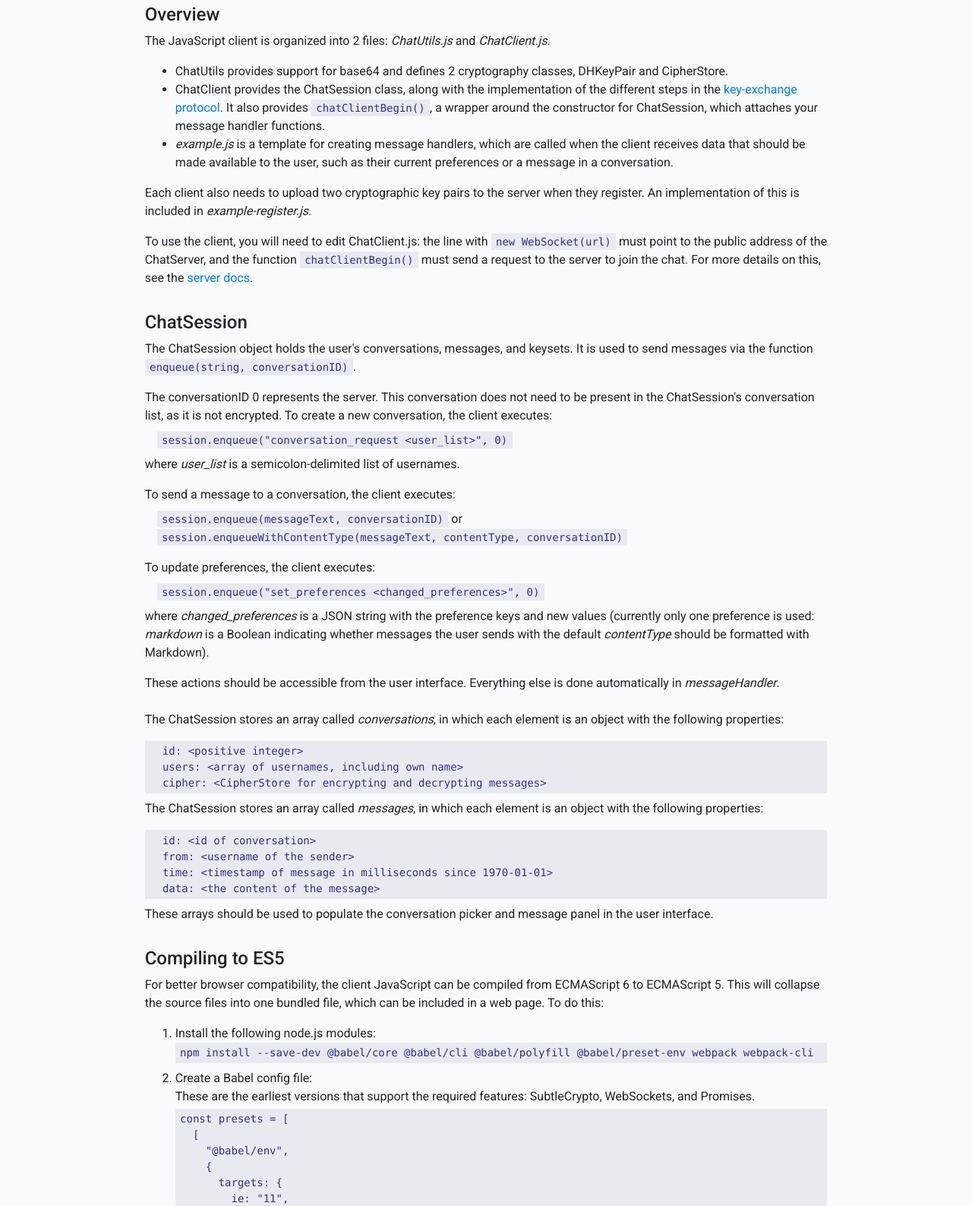
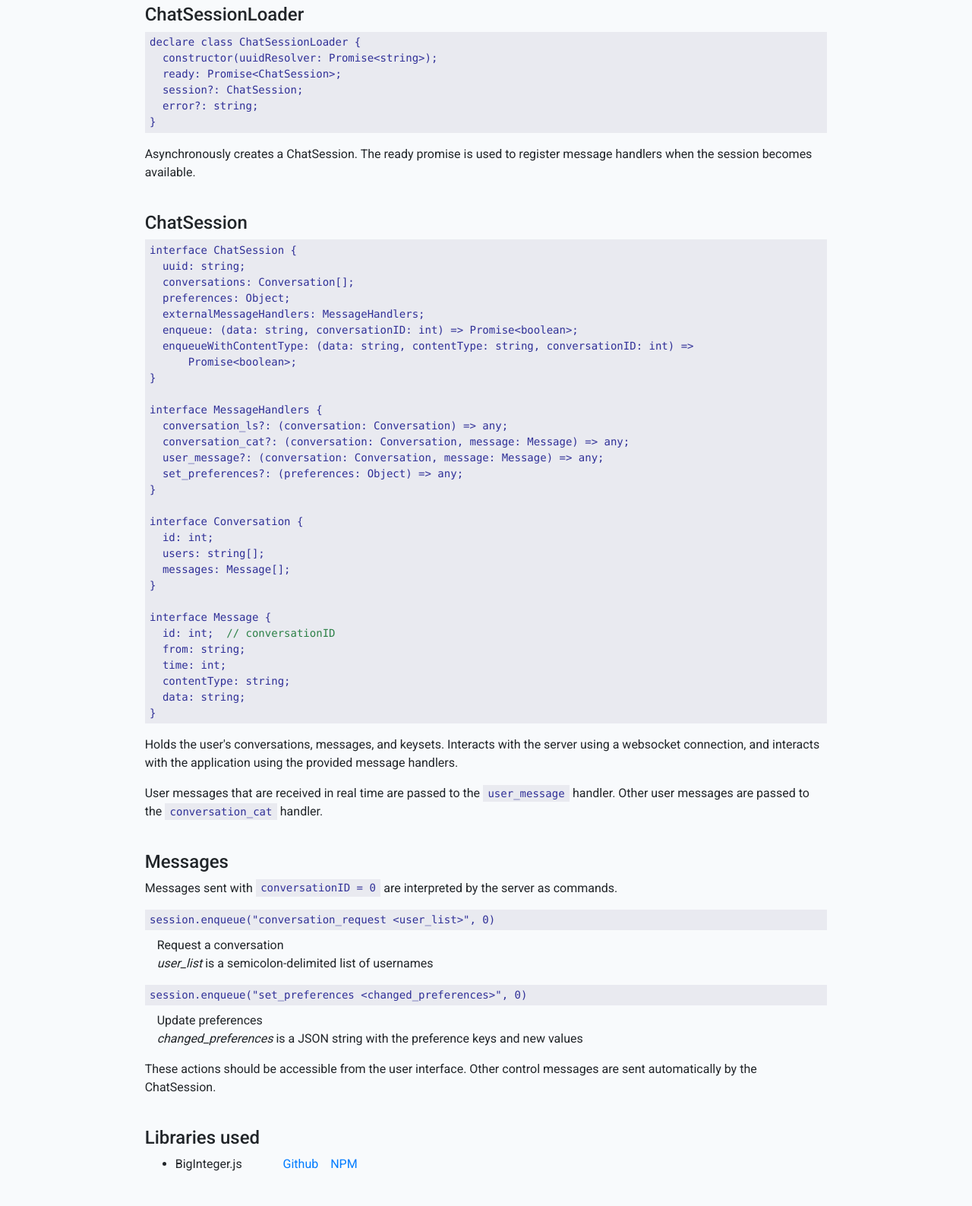
Before and after one commit to dylanburati/CNChat, a plain HTML site: page client.html in a window 1280 px wide. Shown: the part 145-1732 px from the top of the page at 76% size. Drawn offline with nearby package versions, Linux system fonts and the light colour scheme.

Commit message:
Update docs

```diff
--- a/client.html
+++ b/client.html
@@ -44,174 +44,54 @@
         <div class="col-md-10" style="max-width: 1000px !important">
 
         <div class="px-1 pt-4 pb-2">
-          <p class="h2 font-weight-light">ChatClient</p>
+          <p class="h2 font-weight-light">ChatClient browser API</p>
         </div>
 
         <div class="px-1 py-2">
-          <span class="anchor" id="overview"></span>
-          <p class="h4">Overview</p>
-          <p>
-            The JavaScript client is organized into 2 files: <em>ChatUtils.js</em> and <em>ChatClient.js</em>.
-          </p>
-          <ul>
-            <li>ChatUtils provides support for base64 and defines 2 cryptography classes, DHKeyPair and CipherStore.</li>
-            <li>
-              ChatClient provides the ChatSession class, along with the implementation of the different steps in the
-              <a href="./key-exchange.html">key-exchange protocol</a>. It also provides <code>chatClientBegin()</code>,
-              a wrapper around the constructor for ChatSession, which attaches your message handler functions.
-            </li>
-            <li>
-              <em>example.js</em> is a template for creating message handlers, which are called when the client receives
-              data that should be made available to the user, such as their current preferences or a message in a
-              conversation.
-            </li>
-          </ul>
-          <p>
-            Each client also needs to upload two cryptographic key pairs to the server when they register. An
-            implementation of this is included in <em>example-register.js</em>.
-          </p>
-          <p>
-            To use the client, you will need to edit ChatClient.js: the line with <code>new WebSocket(url)</code> must point to the
-            public address of the ChatServer, and the function <code>chatClientBegin()</code> must send a request to the server to
-            join the chat. For more details on this, see the <a href="./server.html">server docs</a>.
+          <h4>ChatSessionLoader</h4>
+          <code class="d-block multiline-text eol-comment" id="define-ChatSessionLoader">
+          </code>
+          <p class="mt-3 mb-4">
+            Asynchronously creates a ChatSession. The ready promise is used to register message
+            handlers when the session becomes available.
           </p>
         </div>
 
         <div class="px-1 py-2">
-          <span class="anchor" id="chatsession"></span>
-          <p class="h4">ChatSession</p>
-          <p>
-            The ChatSession object holds the user's conversations, messages, and keysets. It is used to send messages via
-            the function <code>enqueue(string, conversationID)</code>.
-          </p>
-          <p class="mb-2">
-            The conversationID 0 represents the server. This conversation does not need to be present in the ChatSession's
-            conversation list, as it is not encrypted. To create a new conversation, the client executes:
-          </p>
-          <code class="ml-3">session.enqueue("conversation_request &lt;user_list&gt;", 0)</code>
-          <p class="mt-2">
-            where <em>user_list</em> is a semicolon-delimited list of usernames.
-          </p>
-          <p class="mb-2">
-            To send a message to a conversation, the client executes:
-          </p>
-          <code class="ml-3">session.enqueue(messageText, conversationID)</code> or<br>
-          <code class="ml-3">session.enqueueWithContentType(messageText, contentType, conversationID)</code>
-          <p class="mt-3 mb-2">
-            To update preferences, the client executes:
-          </p>
-          <code class="ml-3">session.enqueue("set_preferences &lt;changed_preferences&gt;", 0)</code>
-          <p class="mt-2 mb-3">
-            where <em>changed_preferences</em> is a JSON string with the preference keys and new values
-            (currently only one preference is used: <em>markdown</em> is a Boolean indicating whether messages the user
-            sends with the default <em>contentType</em> should be formatted with Markdown).
+          <h4>ChatSession</h4>
+          <code class="d-block multiline-text eol-comment" id="define-ChatSession">
+          </code>
+          <p class="mt-3">
+            Holds the user's conversations, messages, and keysets. Interacts with the server using a
+            websocket connection, and interacts with the application using the provided message
+            handlers.
           </p>
           <p class="mb-4">
-            These actions should be accessible from the user interface. Everything else is done automatically in
-            <em>messageHandler</em>.
-          </p>
-          <p>
-            The ChatSession stores an array called <em>conversations</em>, in which each element is an object with the
-            following properties:
-          </p>
-          <code class="d-block multiline-text">  id: &lt;positive integer&gt;
-  users: &lt;array of usernames, including own name&gt;
-  cipher: &lt;CipherStore for encrypting and decrypting messages&gt;</code>
-          <p>
-            The ChatSession stores an array called <em>messages</em>, in which each element is an object with the
-            following properties:
-          </p>
-          <code class="d-block multiline-text">  id: &lt;id of conversation&gt;
-  from: &lt;username of the sender&gt;
-  time: &lt;timestamp of message in milliseconds since 1970-01-01&gt;
-  data: &lt;the content of the message&gt;</code>
-          <p>
-            These arrays should be used to populate the conversation picker and message panel in the user interface.
+            User messages that are received in real time are passed to the <code>user_message</code>
+            handler. Other user messages are passed to the <code>conversation_cat</code> handler.
           </p>
         </div>
 
         <div class="px-1 py-2">
-          <span class="anchor" id="compiling"></span>
-          <p class="h4">Compiling to ES5</p>
+          <h4>Messages</h4>
           <p>
-            For better browser compatibility, the client JavaScript can be compiled from ECMAScript 6 to ECMAScript 5.
-            This will collapse the source files into one bundled file, which can be included in a web page. To do this:
+            Messages sent with <code>conversationID = 0</code> are interpreted by the server as
+            commands.
           </p>
-          <ol>
-            <li class="mb-2">
-              Install the following node.js modules:<br>
-              <code class="d-block">
-                npm install --save-dev @babel/core @babel/cli @babel/polyfill @babel/preset-env webpack webpack-cli
-              </code>
-            </li>
-            <li class="mb-2">
-              Create a Babel config file:<br>
-              These are the earliest versions that support the required features: SubtleCrypto, WebSockets, and Promises.
-              <code class="mt-1 mb-3 d-block" style="white-space: pre-wrap;"
->const presets = [
-  [
-    "@babel/env",
-    {
-      targets: {
-        ie: "11",
-        edge: "12",
-        firefox: "34",
-        chrome: "37",
-        safari: "8",
-        opera: "24",
-        ios: "8"
-      },
-      useBuiltIns: "usage"
-    },
-  ],
-];
-
-module.exports = { presets };</code>
-              These are the earliest versions that support the required features, plus the Object.assign function, arrow functions and let declarations.
-              <code class="mt-1 d-block multiline-text"
->const presets = [
-  [
-    "@babel/env",
-    {
-      targets: {
-        edge: "12",
-        firefox: "44",
-        chrome: "49",
-        safari: "10",
-        opera: "32",
-        ios: "10"
-      },
-      useBuiltIns: "usage"
-    },
-  ]
-];
-
-module.exports = { presets };</code>
-            </li>
-            <li class="mb-2">
-              Concatenate the files to compile:<br>
-              <code class="d-block">
-                cat path/to/ChatUtils.js path/to/ChatClient.js path/to/example.js &gt; CNChat-es6.js
-              </code>
-              <p class="ml-4 mt-2 mb-0" style="line-height: 1.35;">
-                Note: the functions in the bundle will not be defined in the scope of the window. If your code for the
-                user interface needs to access one of them, you can add lines to the end of CNChat-es6.js like this:<br>
-                <code class="d-block">window.chatClientBegin = chatClientBegin;</code>
-              </p>
-            </li>
-            <li class="mb-2">
-              Compile with Babel<br>
-              <code class="d-block">
-                ./node_modules/.bin/babel --config-file babel.config.js -o CNChat-es5.js CNChat-es6.js
-              </code>
-            </li>
-            <li class="mb-2">
-              Preload dependencies with Webpack<br>
-              <code class="d-block">
-                ./node_modules/.bin/webpack --optimize-minimize -o CNChat-bundle.js CNChat-es5.js
-              </code><br>
-            </li>
-          </ol>
+          <code class="d-block mb-2">session.enqueue("conversation_request &lt;user_list&gt;", 0)</code>
+          <p class="ml-3">
+            Request a conversation<br>
+            <em>user_list</em> is a semicolon-delimited list of usernames
+          </p>
+          <code class="d-block mb-2">session.enqueue("set_preferences &lt;changed_preferences&gt;", 0)</code>
+          <p class="ml-3">
+            Update preferences<br>
+            <em>changed_preferences</em> is a JSON string with the preference keys and new values
+          </p>
+          <p class="mb-4">
+            These actions should be accessible from the user interface. Other control messages are
+            sent automatically by the ChatSession.
+          </p>
         </div>
 
         <div class="px-1 py-2">
@@ -225,13 +105,6 @@ module.exports = { presets };</code>
                 <a href="https://www.npmjs.com/package/big-integer">NPM</a>
               </div>
             </li>
-            <li>
-              <div class="d-flex" style="max-width: 15em;">
-                <span style="flex-grow: 1;">Axios</span>
-                <a class="mr-3" href="https://github.com/axios/axios">Github</a>
-                <a href="https://www.npmjs.com/package/axios">NPM</a>
-              </div>
-            </li>
           </ul>
         </div>
 
@@ -241,12 +114,76 @@ module.exports = { presets };</code>
       </div>
     </main>
     <script src="https://code.jquery.com/jquery-3.3.1.min.js"
-            integrity="sha256-FgpCb/KJQlLNfOu91ta32o/NMZxltwRo8QtmkMRdAu8=" crossorigin="anonymous"></script>
+        integrity="sha256-FgpCb/KJQlLNfOu91ta32o/NMZxltwRo8QtmkMRdAu8="
+        crossorigin="anonymous">
+    </script>
     <script src="https://cdnjs.cloudflare.com/ajax/libs/popper.js/1.14.3/umd/popper.min.js"
-            integrity="sha384-ZMP7rVo3mIykV+2+9J3UJ46jBk0WLaUAdn689aCwoqbBJiSnjAK/l8WvCWPIPm49" crossorigin="anonymous"></script>
+        integrity="sha384-ZMP7rVo3mIykV+2+9J3UJ46jBk0WLaUAdn689aCwoqbBJiSnjAK/l8WvCWPIPm49"
+        crossorigin="anonymous">
+    </script>
     <script src="https://stackpath.bootstrapcdn.com/bootstrap/4.1.3/js/bootstrap.min.js"
-            integrity="sha384-ChfqqxuZUCnJSK3+MXmPNIyE6ZbWh2IMqE241rYiqJxyMiZ6OW/JmZQ5stwEULTy" crossorigin="anonymous"></script>
+        integrity="sha384-ChfqqxuZUCnJSK3+MXmPNIyE6ZbWh2IMqE241rYiqJxyMiZ6OW/JmZQ5stwEULTy"
+        crossorigin="anonymous">
+    </script>
     <script type="text/javascript">
+
+document.getElementById('define-ChatSessionLoader').textContent =
+`declare class ChatSessionLoader {
+  constructor(uuidResolver: Promise<string>);
+  ready: Promise<ChatSession>;
+  session?: ChatSession;
+  error?: string;
+}`;
+
+document.getElementById('define-ChatSession').textContent =
+`interface ChatSession {
+  uuid: string;
+  conversations: Conversation[];
+  preferences: Object;
+  externalMessageHandlers: MessageHandlers;
+  enqueue: (data: string, conversationID: int) => Promise<boolean>;
+  enqueueWithContentType: (data: string, contentType: string, conversationID: int) =>
+      Promise<boolean>;
+}
+
+interface MessageHandlers {
+  conversation_ls?: (conversation: Conversation) => any;
+  conversation_cat?: (conversation: Conversation, message: Message) => any;
+  user_message?: (conversation: Conversation, message: Message) => any;
+  set_preferences?: (preferences: Object) => any;
+}
+
+interface Conversation {
+  id: int;
+  users: string[];
+  messages: Message[];
+}
+
+interface Message {
+  id: int;  // conversationID
+  from: string;
+  time: int;
+  contentType: string;
+  data: string;
+}`;
+
+Array.from(document.querySelectorAll('.eol-comment')).forEach(el => {
+  let parsed = 0;
+  const prev = el.innerHTML;
+  let inner = '';
+  while(parsed < prev.length) {
+    const m = /\/\/.*\n/.exec(prev.substring(parsed));
+    if(m == null) {
+      break;
+    }
+    const replace = `<span style="color: #2c8147">${m[0]}</span>`;
+    const replaceIdx = m.index + parsed;
+    inner += prev.substring(parsed, replaceIdx) + replace;
+    parsed = replaceIdx + m[0].length;
+  }
+  inner += prev.substring(parsed);
+  el.innerHTML = inner;
+});
     </script>
   </body>
 </html>
```
Also changed, not shown: server.html (+90 -56 lines).
